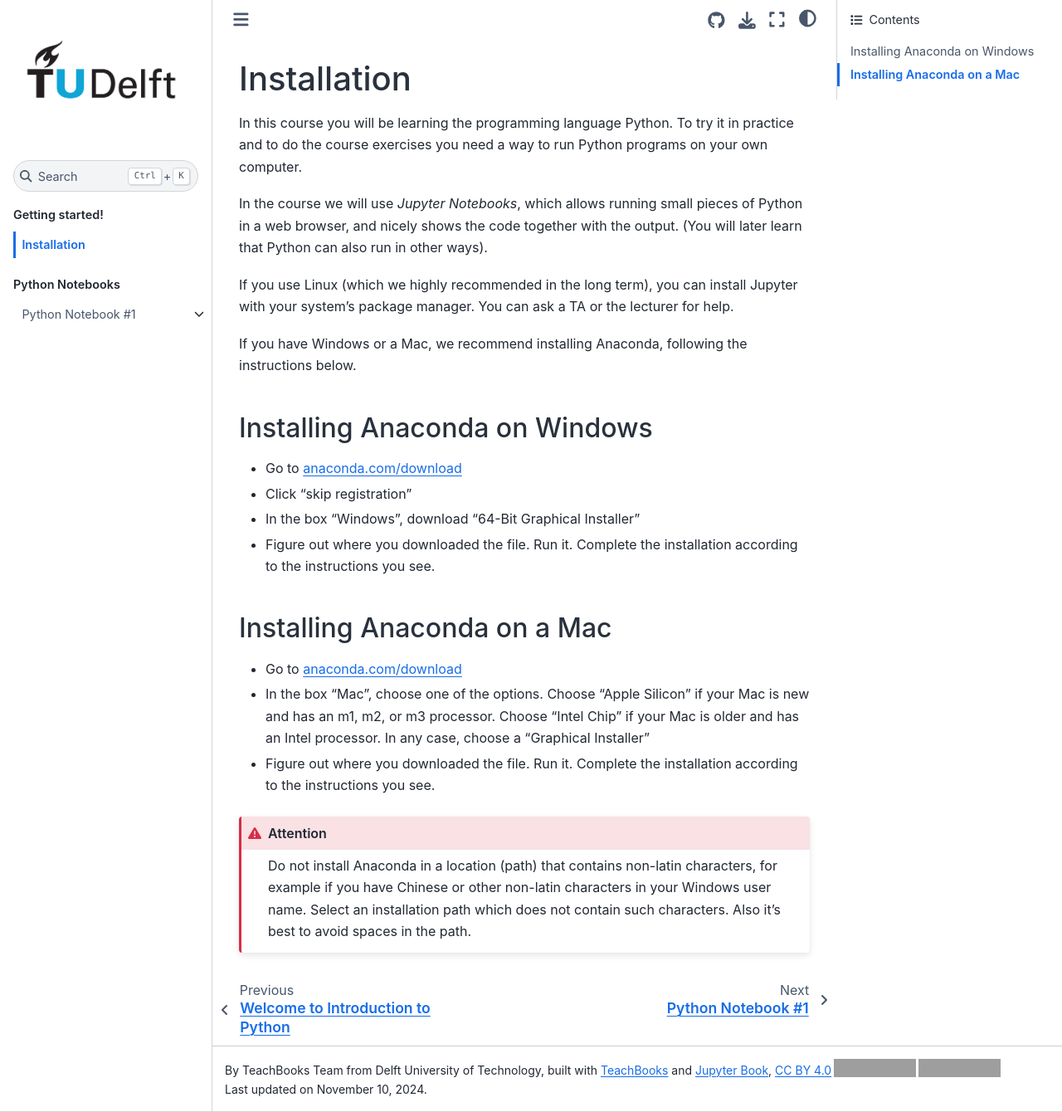
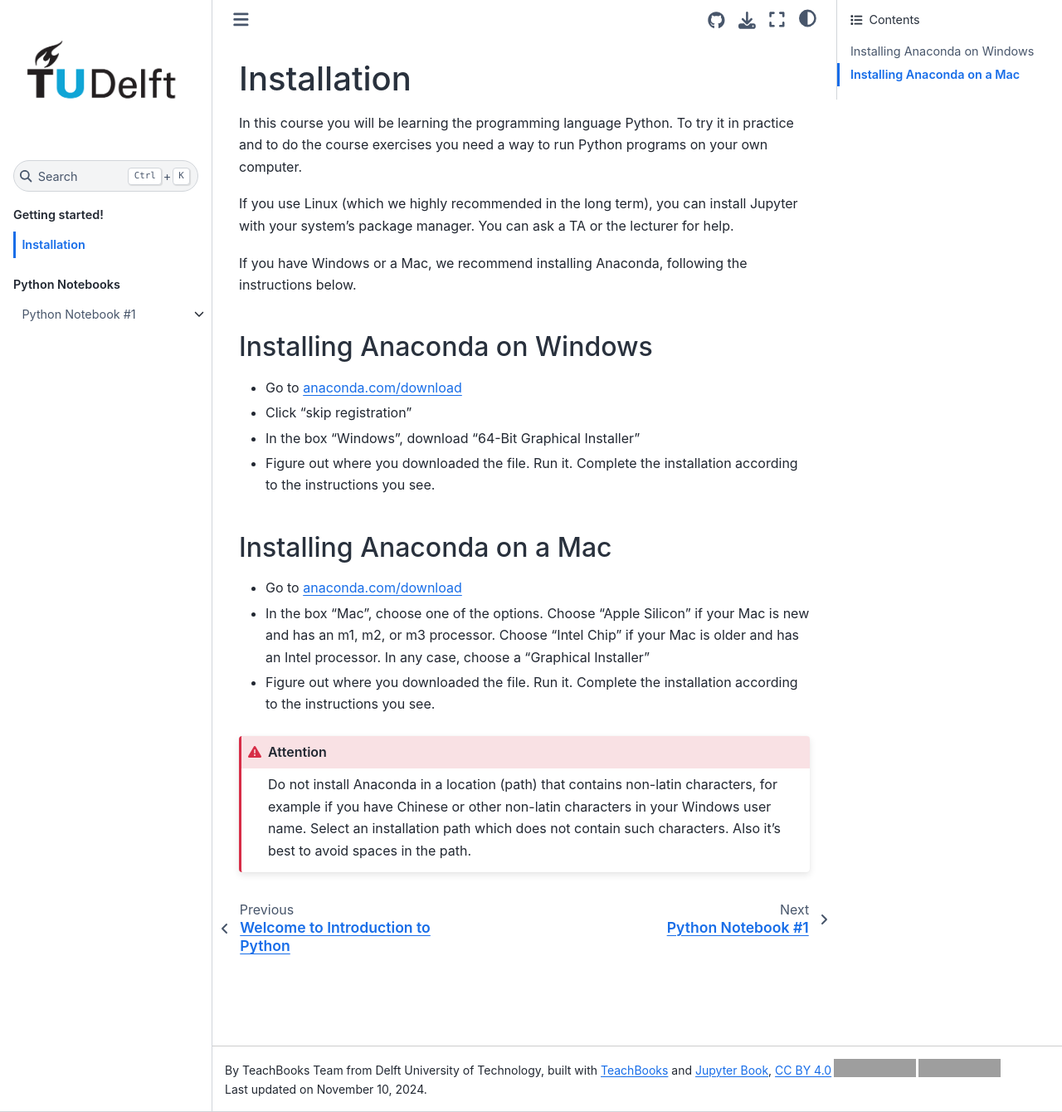
Before and after one commit to TeachBooks/introduction_to_python, a Jupyter Book: the page built from book/installation/installation.md, in a window 1280 px wide and 1340 px high. Shown: the whole window at 83% size. Built offline with Jupyter Book 1.0.4 settings and Sphinx 7.4.7 and the Sphinx Book theme 1.1.4, drawn with Linux system fonts in a browser that asks for light colours; pages that are not in the unit, such as notebooks, are missing from menus; comment, search, counter and statistics services are not loaded; grey boxes are pictures that could not be loaded.

Commit message:
removed a sentence from installation.md that had appeared in the intro.md already

```diff
--- a/book/installation/installation.md
+++ b/book/installation/installation.md
@@ -3,11 +3,6 @@
 In this course you will be learning the programming language
 Python. To try it in practice and to do the course exercises you need
 a way to run Python programs on your own computer.
-
-In the course we will use _Jupyter Notebooks_, which allows running
-small pieces of Python in a web browser, and nicely shows the code
-together with the output. (You will later learn that Python can also
-run in other ways).
 
 If you use Linux (which we highly recommended in the long term), you
 can install Jupyter with your system's package manager. You can ask a
```
